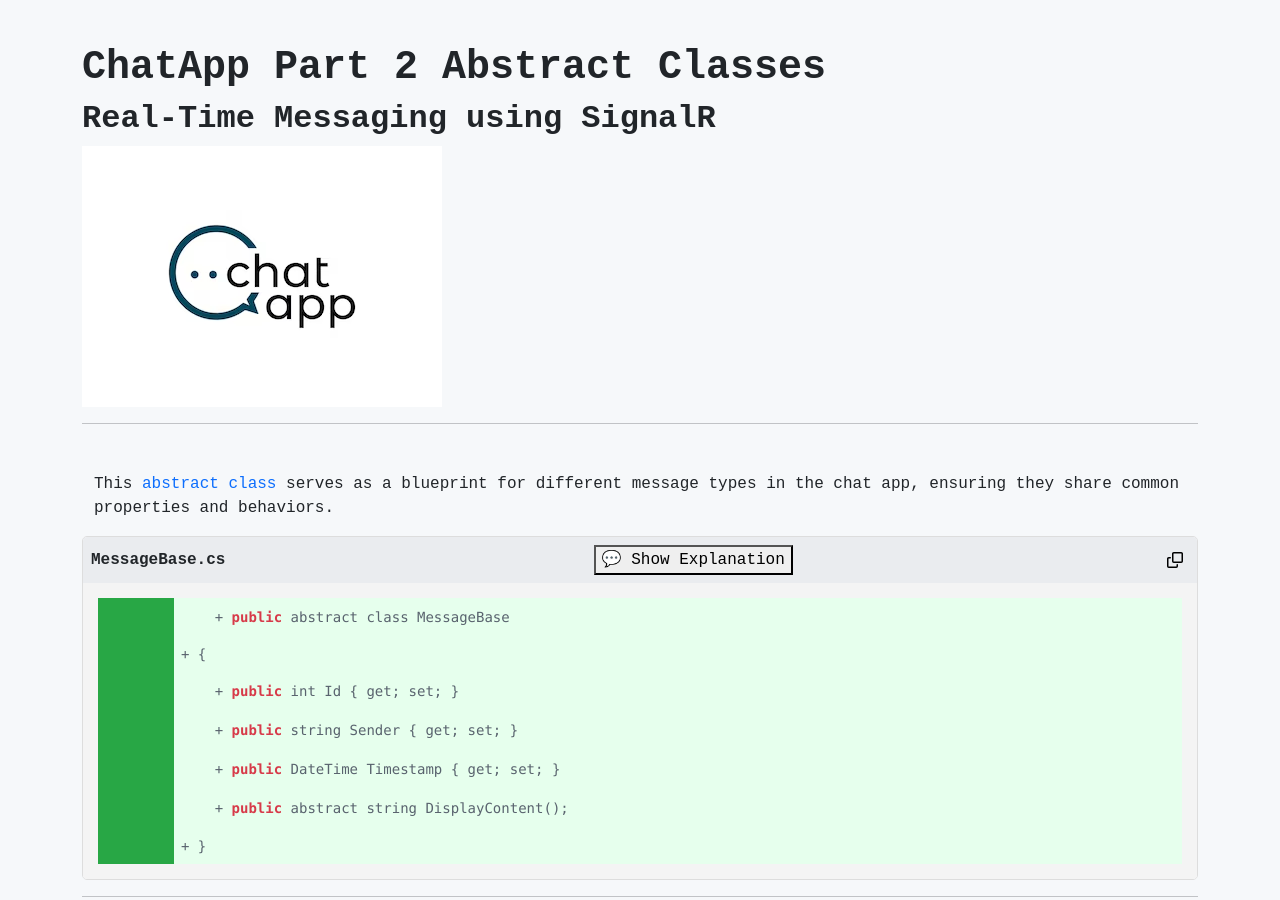
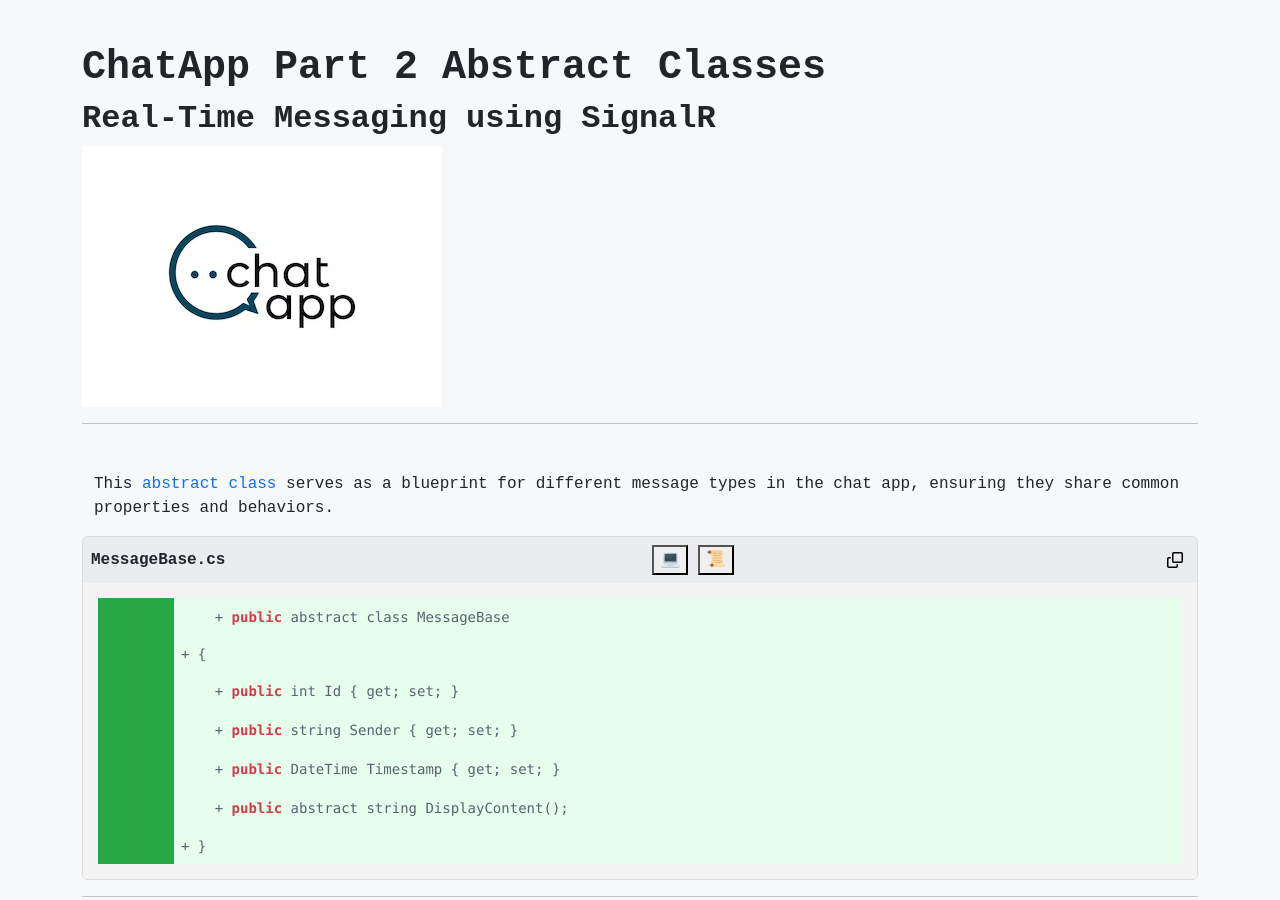
Before and after one commit to JWalshe86/ChatApp, a Jekyll site: the page built from docs/ChatAppPartTwo.md, in a window 1280 px wide and 900 px high. Built offline with Jekyll 4.4.1, drawn with Linux system fonts in a browser that asks for light colours.

Commit message:
Update ChatAppPartTwo.md

```diff
--- a/docs/ChatAppPartTwo.md
+++ b/docs/ChatAppPartTwo.md
@@ -61,8 +61,15 @@
     <div class="code-header">
         <span class="code-filename">MessageBase.cs</span>
 
-<!-- Toggle Button -->
-        <button class="toggle-button" id="toggleButton" data-target="messagebase">💬 Show Explanation</button>
+<!-- Button Group (Always Visible) -->
+        <div class="toggle-button-group">
+            <button class="toggle-button code-btn" data-target="textmessage" aria-label="Show Code">
+                💻
+            </button>
+            <button class="toggle-button doc-btn" data-target="textmessage" aria-label="Show Explanation">
+                📜
+            </button>
+        </div>
 
         <button class="copy-button" aria-label="Copy code">
             <svg aria-hidden="true" focusable="false" class="octicon octicon-copy" viewBox="0 0 16 16" width="16" height="16" fill="currentColor">
```
